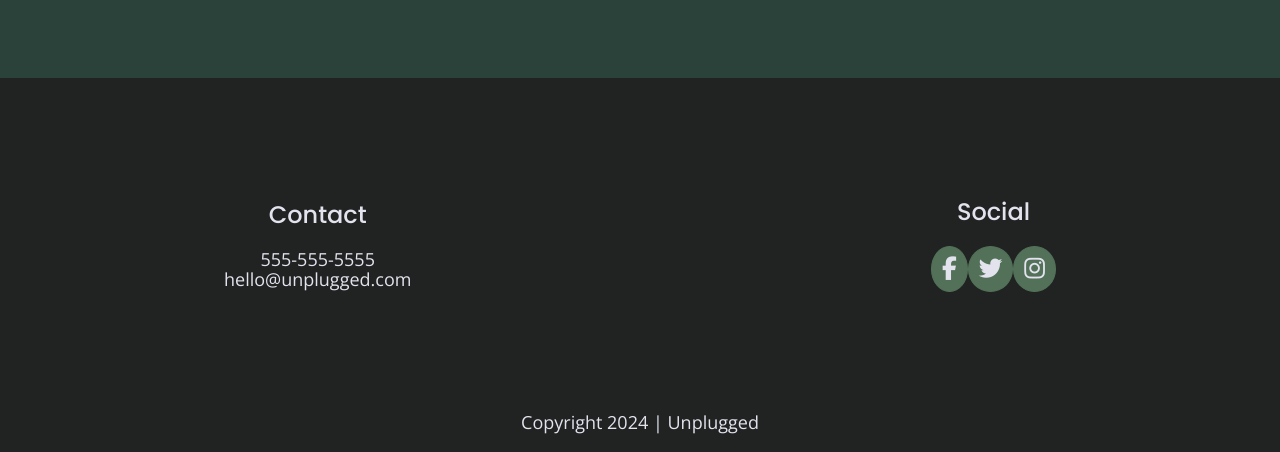
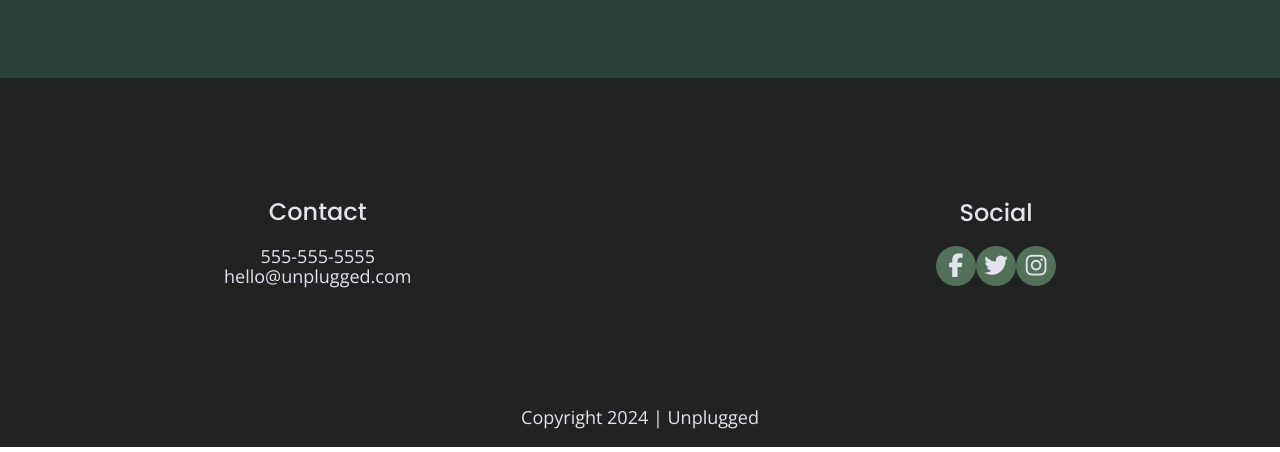
Before and after one commit to lizz-e/unplugged, a website built with Parcel: page index.html in a window 1280 px wide. Shown: the part 2668-3120 px from the top of the page. Built offline with nearby package versions, Linux system fonts and the light colour scheme.

Commit message:
Improved the circle background of icons

```diff
--- a/css/main.css
+++ b/css/main.css
@@ -231,8 +231,8 @@ textarea {
    /* how to back the circle background */
    background-color: #527158;
    border-radius: 50%;
-   border: 1px solid #527158;
-   padding: 10px;
+   width: 40px;
+   height: 40px;
   }
 
   .social-icons i{
```
